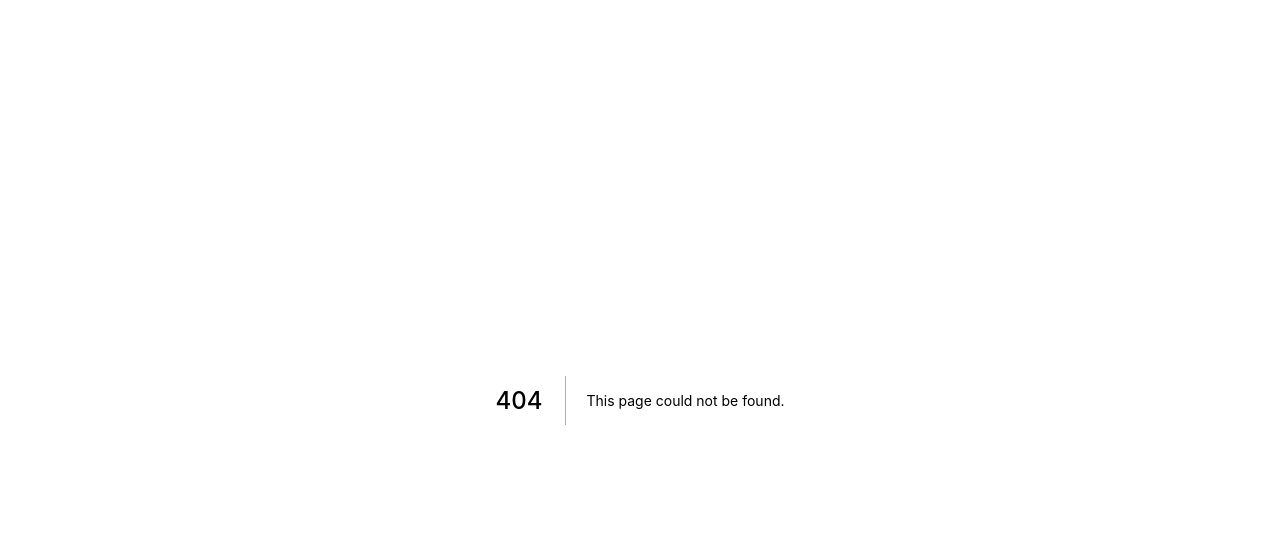
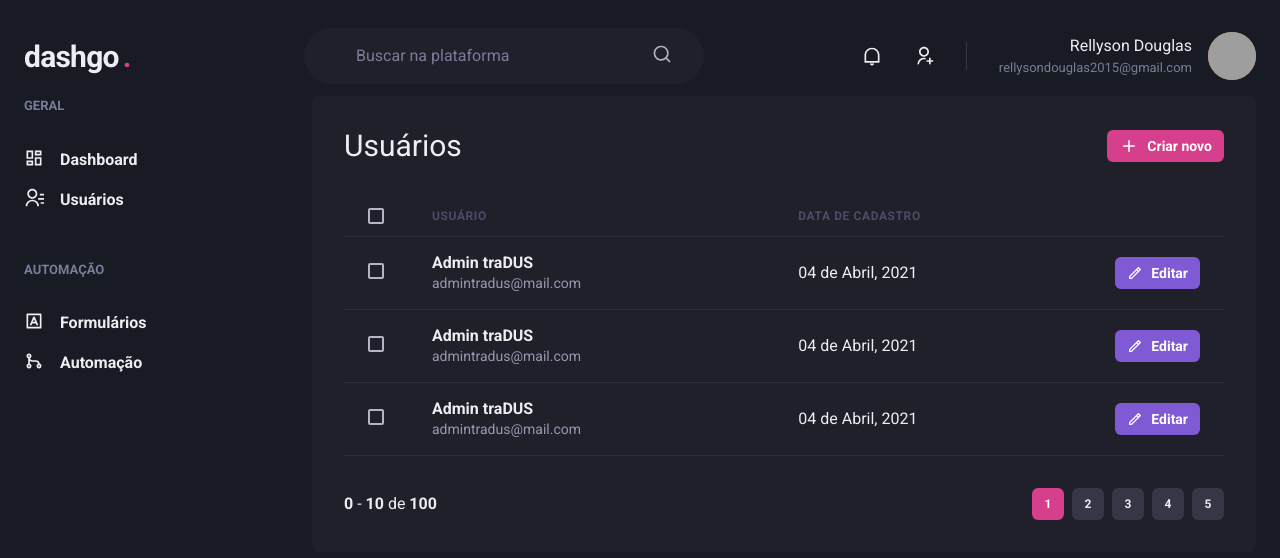
Before and after one commit to Rellyso/dashgo, a Next.js app: page /users in a window 1280 px wide. Before the commit this address had no page. Shown: the top 558 px of the page. Built offline with nearby package versions, Linux system fonts and the light colour scheme; grey boxes are pictures that could not be loaded.

Commit message:
added page of users lists

```diff
--- /dev/null
+++ b/src/pages/users/index.tsx
@@ -0,0 +1,129 @@
+import { Button } from "@chakra-ui/button";
+import { Checkbox } from "@chakra-ui/checkbox";
+import Icon from "@chakra-ui/icon";
+import { Box, Flex, Heading, Text } from "@chakra-ui/layout";
+import { Table, Tbody, Td, Th, Thead, Tr } from "@chakra-ui/table";
+import { RiAddLine, RiPencilLine } from "react-icons/ri";
+import { Header } from "../../components/Header";
+import Pagination from "../../components/Pagination";
+import { Sidebar } from "../../components/Sidebar";
+
+export default function UserList() {
+  return (
+    <Box>
+      <Header />
+
+      <Flex w="100%" maxW={1480} mx="auto" px="6" >
+        <Sidebar />
+
+        <Box flex="1" borderRadius={8} bg="gray.800" p="8">
+          <Flex mb="8" justify="space-between" align="center">
+            <Heading size="lg" fontWeight="normal">Usuários</Heading>
+
+            <Button
+              as="a"
+              size="sm"
+              fontSize="sm"
+              cursor="pointer"
+              colorScheme="pink"
+              leftIcon={<Icon as={RiAddLine} fontSize="20" />}
+            >
+              Criar novo
+            </Button>
+          </Flex>
+
+          <Table colorScheme="whiteAlpha">
+            <Thead>
+              <Tr>
+                <Th px="6" color="gray.300" w="8" >
+                  <Checkbox colorScheme="pink" />
+                </Th>
+                <Th>Usuário</Th>
+                <Th>Data de cadastro</Th>
+                <Th w="8"></Th>
+              </Tr>
+            </Thead>
+
+            <Tbody>
+              <Tr>
+                <Td px="6">
+                  <Checkbox colorScheme="pink" />
+                </Td>
+                <Td>
+                  <Box>
+                    <Text fontWeight="bold" >Admin traDUS</Text>
+                    <Text fontSize="sm" color="gray.300" >admintradus@mail.com</Text>
+                  </Box>
+                </Td>
+                <Td>04 de Abril, 2021</Td>
+                <Td>
+                  <Button
+                    as="a"
+                    size="sm"
+                    fontSize="sm"
+                    cursor="pointer"
+                    colorScheme="purple"
+                    leftIcon={<Icon as={RiPencilLine} fontSize="16" />}
+                  >
+                    Editar
+                  </Button>
+                </Td>
+              </Tr>
+              <Tr>
+                <Td px="6">
+                  <Checkbox colorScheme="pink" />
+                </Td>
+                <Td>
+                  <Box>
+                    <Text fontWeight="bold" >Admin traDUS</Text>
+                    <Text fontSize="sm" color="gray.300" >admintradus@mail.com</Text>
+                  </Box>
+                </Td>
+                <Td>04 de Abril, 2021</Td>
+                <Td>
+                  <Button
+                    as="a"
+                    size="sm"
+                    fontSize="sm"
+                    cursor="pointer"
+                    colorScheme="purple"
+                    leftIcon={<Icon as={RiPencilLine} fontSize="16" />}
+                  >
+                    Editar
+                  </Button>
+                </Td>
+              </Tr>
+              <Tr>
+                <Td px="6">
+                  <Checkbox colorScheme="pink" />
+                </Td>
+                <Td>
+                  <Box>
+                    <Text fontWeight="bold" >Admin traDUS</Text>
+                    <Text fontSize="sm" color="gray.300" >admintradus@mail.com</Text>
+                  </Box>
+                </Td>
+                <Td>04 de Abril, 2021</Td>
+                <Td>
+                  <Button
+                    as="a"
+                    size="sm"
+                    fontSize="sm"
+                    cursor="pointer"
+                    colorScheme="purple"
+                    leftIcon={<Icon as={RiPencilLine} fontSize="16" />}
+                  >
+                    Editar
+                  </Button>
+                </Td>
+              </Tr>
+            </Tbody>
+          </Table>
+
+          <Pagination />
+        </Box>
+
+      </Flex>
+    </Box>
+  )
+}
```
